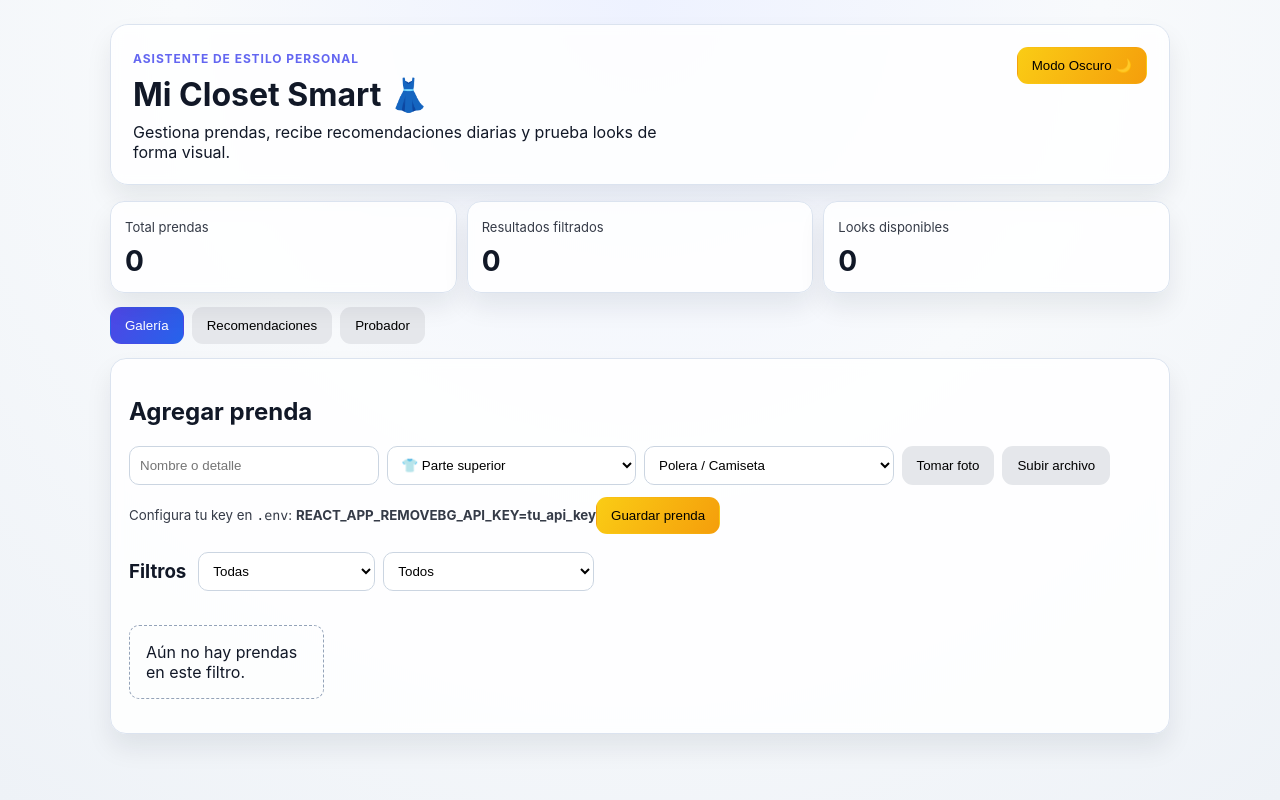
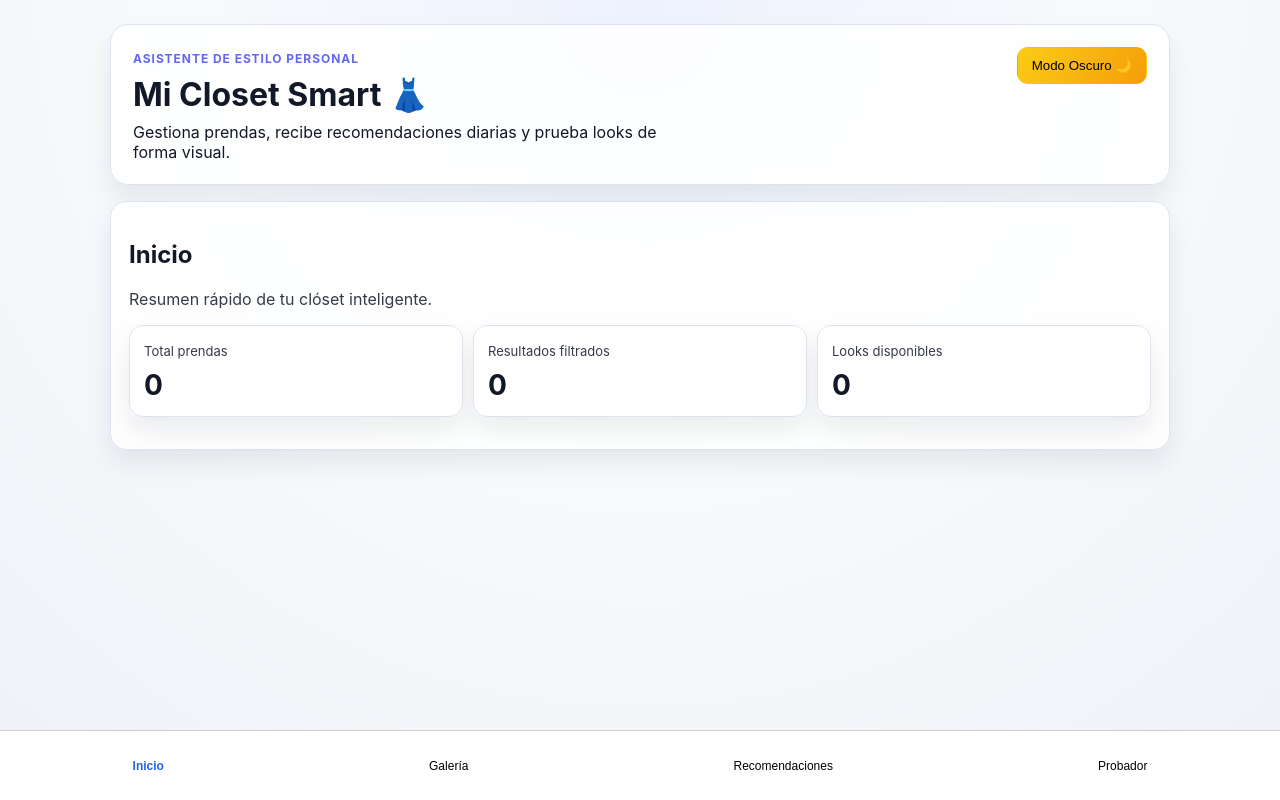
Before and after one commit to sergioo77sergioo77-beep/Mi-Closet-Smart, a React (Create React App) app: page / in a window 1280 px wide. Built offline with nearby package versions, Linux system fonts and the light colour scheme.

Commit message:
Add home screen and fixed bottom navigation UI

```diff
--- a/src/App.css
+++ b/src/App.css
@@ -14,6 +14,7 @@ body {
 .app {
   min-height: 100vh;
   padding: 24px;
+  padding-bottom: 100px;
   background: radial-gradient(circle at top, #eef2ff 0%, #f8fafc 45%, #eef2f7 100%);
   color: #111827;
 }
@@ -280,3 +281,32 @@ select {
   border: 1px solid #cbd5e1;
   object-fit: cover;
 }
+
+.bottom-nav {
+  position: fixed;
+  bottom: 0;
+  left: 0;
+  right: 0;
+  height: 70px;
+  display: flex;
+  justify-content: space-around;
+  align-items: center;
+  background: white;
+  border-top: 1px solid #ccc;
+  z-index: 1000;
+}
+
+.bottom-nav button {
+  background: none;
+  border: none;
+  display: flex;
+  flex-direction: column;
+  align-items: center;
+  font-size: 12px;
+  cursor: pointer;
+}
+
+.bottom-nav button.active {
+  color: #2563eb;
+  font-weight: bold;
+}
--- a/src/App.js
+++ b/src/App.js
@@ -223,7 +223,7 @@ function ProbadorAvatar({ seleccionPrendas, contextura, onCambiarContextura }) {
 
 function App() {
   const [prendas, setPrendas] = useState([]);
-  const [pantalla, setPantalla] = useState("galeria");
+  const [pantalla, setPantalla] = useState("home");
   const [darkMode, setDarkMode] = useState(false);
   const [filtroGrupo, setFiltroGrupo] = useState("Todas");
   const [filtroTipo, setFiltroTipo] = useState("Todos");
@@ -445,6 +445,10 @@ function App() {
         </button>
       </header>
 
+      {pantalla === "home" && (
+        <section className="panel">
+          <h2>Inicio</h2>
+          <p className="helper-text">Resumen rápido de tu clóset inteligente.</p>
           <section className="stats-grid">
             <article className="stat-card">
               <span>Total prendas</span>
@@ -459,18 +463,8 @@ function App() {
               <strong>{looksParaFoto.length}</strong>
             </article>
           </section>
-
-      <nav className="tabs">
-        <button onClick={() => setPantalla("galeria")} className={pantalla === "galeria" ? "active" : ""}>
-          Galería
-        </button>
-        <button onClick={() => setPantalla("recomendaciones")} className={pantalla === "recomendaciones" ? "active" : ""}>
-          Recomendaciones
-        </button>
-        <button onClick={() => setPantalla("probador")} className={pantalla === "probador" ? "active" : ""}>
-          Probador
-        </button>
-      </nav>
+        </section>
+      )}
 
       {pantalla === "galeria" && (
         <section className="panel">
@@ -657,6 +651,21 @@ function App() {
           )}
         </section>
       )}
+
+      <nav className="bottom-nav">
+        <button onClick={() => setPantalla("home")} className={pantalla === "home" ? "active" : ""}>
+          Inicio
+        </button>
+        <button onClick={() => setPantalla("galeria")} className={pantalla === "galeria" ? "active" : ""}>
+          Galería
+        </button>
+        <button onClick={() => setPantalla("recomendaciones")} className={pantalla === "recomendaciones" ? "active" : ""}>
+          Recomendaciones
+        </button>
+        <button onClick={() => setPantalla("probador")} className={pantalla === "probador" ? "active" : ""}>
+          Probador
+        </button>
+      </nav>
     </div>
   );
 }
```
Lines whose indentation alone changed are shown as unchanged.
